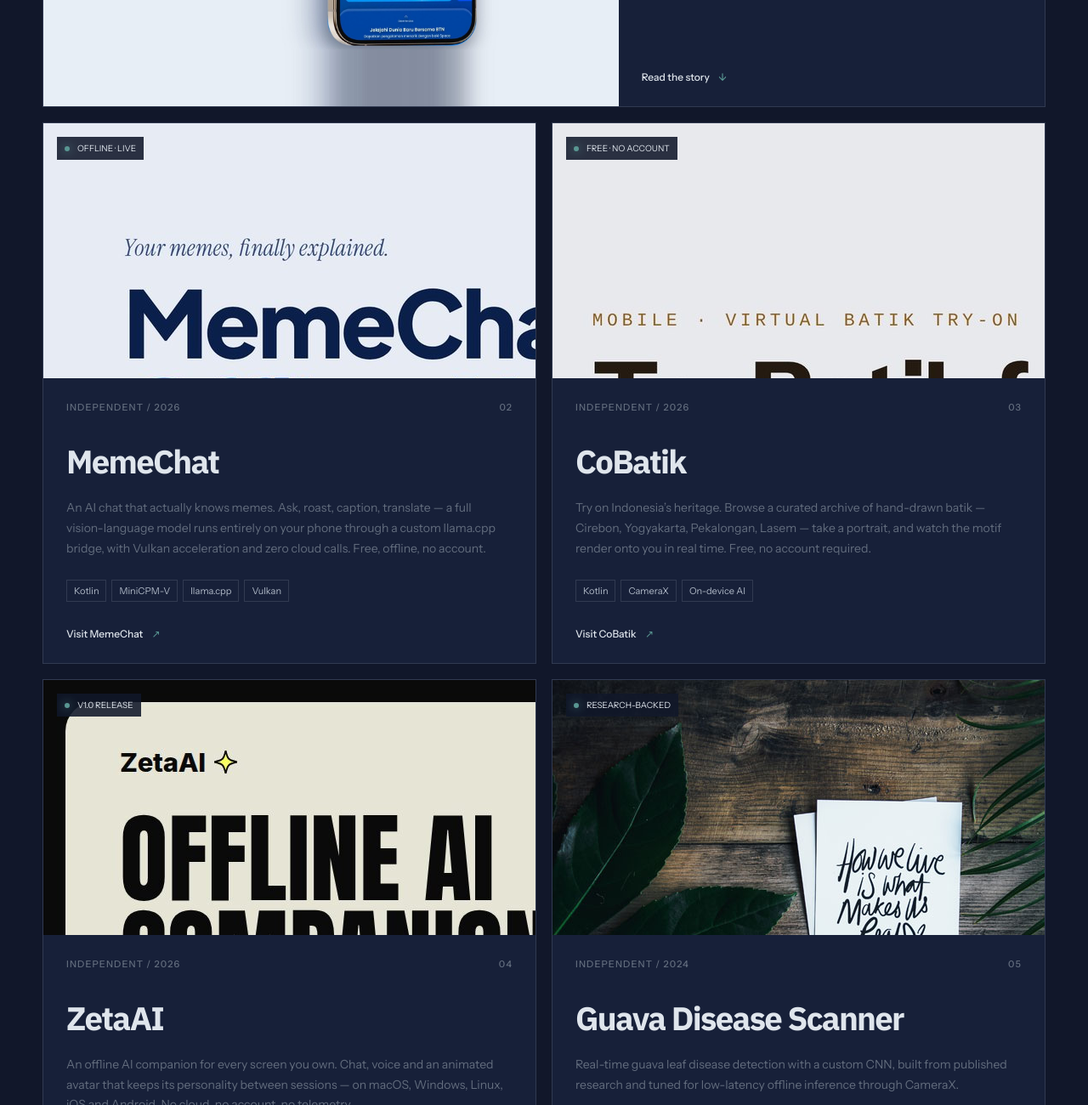
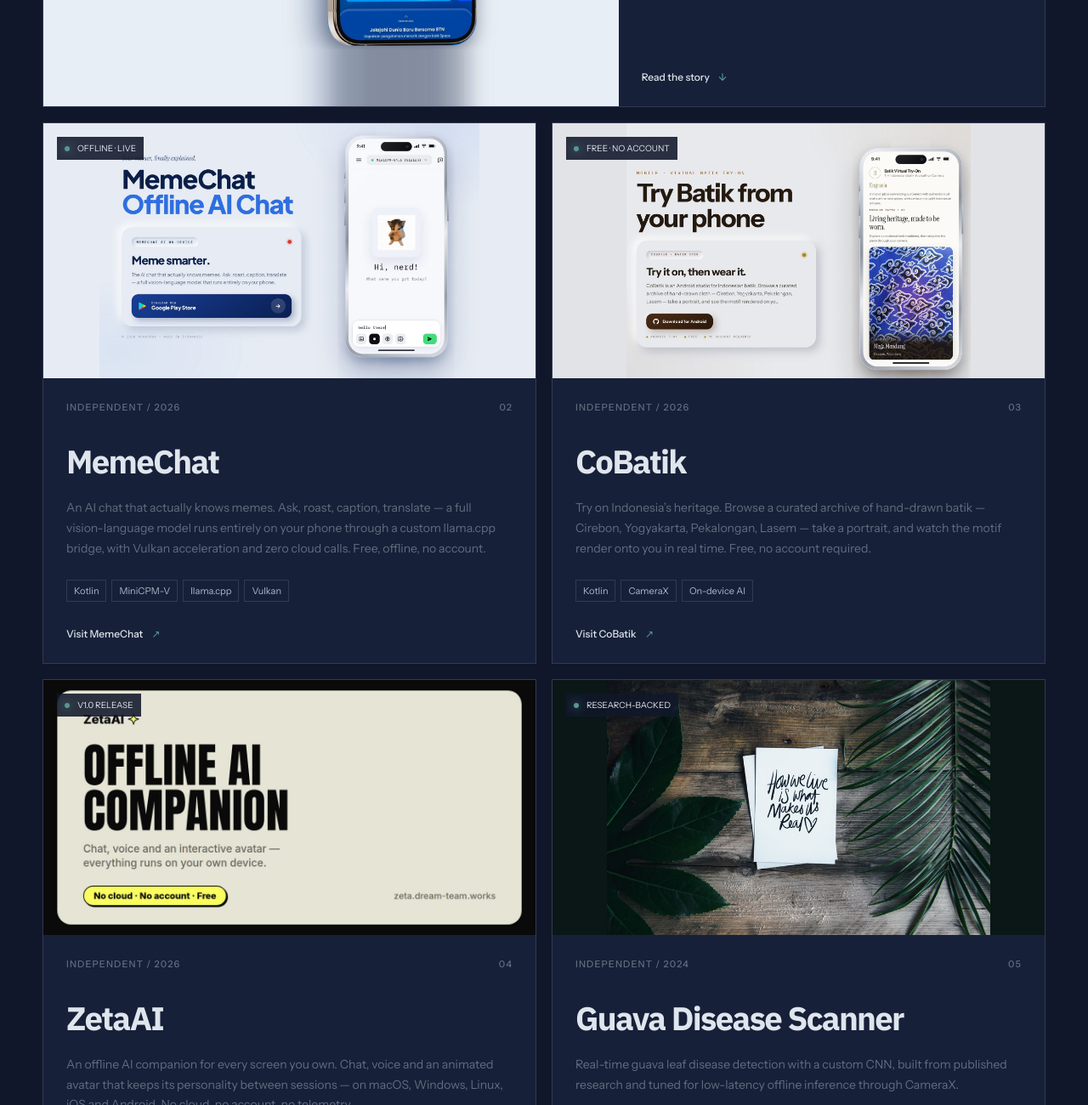
Before and after one commit to DaniZakaria63/portofolio, a website: page index.html in a window 1280 px wide. Shown: the part 3231-4531 px from the top of the page at 85% size. Drawn offline with Linux system fonts and the light colour scheme; animation ran at ten frames a second.

Commit message:
fix: every project card shows its full artwork — no zoom, no crop
Same 'show normal' treatment as the BTN card: contain fit + background
colour sampled from each artwork's own edges, so the cards read as
intentional mats instead of letterboxes.
- MemeChat #e7ebf4 · CoBatik #e2e3e6 · ZetaAI #0a0a0a · Guava #0a1716

```diff
--- a/index.html
+++ b/index.html
@@ -97,10 +97,10 @@
       <div class="project-toolbar reveal" role="tablist" aria-label="Filter projects"><button class="filter active" data-filter="all">All work <sup>05</sup></button><button class="filter" data-filter="independent">Independent <sup>04</sup></button><button class="filter" data-filter="company">Company <sup>01</sup></button></div>
       <div class="projects-grid">
         <article class="project-card project-featured reveal" data-type="company"><div class="project-media project-image" style="background-image:url('images/btn-mobile-2.jpg');background-size:contain;background-repeat:no-repeat;background-position:center;background-color:#e7eef6"><span class="media-status"><i></i> 5M+ users</span></div><div class="project-info"><div class="project-meta"><span>Infosys / 2023–25</span><span>01</span></div><h3>BTN Mobile Banking</h3><p>Seven flagship features — QRIS, cardless, mortgage, auto debit and more — delivered end-to-end into a national banking app used by 5M+ people. Owned two full change-request cycles from requirement analysis to Play Store release, and set the modern-Android standards that cut regression bugs ~25%.</p><div class="tech-stack"><i>Kotlin</i><i>Compose</i><i>Jetpack</i><i>Clean architecture</i></div><a href="#experience" class="project-link">Read the story <span>↓</span></a></div></article>
-        <article class="project-card reveal" data-type="independent"><div class="project-media project-image" style="background-image:url('images/memechat.jpg')"><span class="media-status"><i></i> offline · live</span></div><div class="project-info"><div class="project-meta"><span>Independent / 2026</span><span>02</span></div><h3>MemeChat</h3><p>An AI chat that actually knows memes. Ask, roast, caption, translate — a full vision-language model runs entirely on your phone through a custom llama.cpp bridge, with Vulkan acceleration and zero cloud calls. Free, offline, no account.</p><div class="tech-stack"><i>Kotlin</i><i>MiniCPM-V</i><i>llama.cpp</i><i>Vulkan</i></div><a href="https://memechat.dream-team.works" target="_blank" rel="noopener" class="project-link">Visit MemeChat <span>↗</span></a></div></article>
-        <article class="project-card reveal" data-type="independent"><div class="project-media project-image" style="background-image:url('images/cobatik.jpg')"><span class="media-status"><i></i> free · no account</span></div><div class="project-info"><div class="project-meta"><span>Independent / 2026</span><span>03</span></div><h3>CoBatik</h3><p>Try on Indonesia’s heritage. Browse a curated archive of hand-drawn batik — Cirebon, Yogyakarta, Pekalongan, Lasem — take a portrait, and watch the motif render onto you in real time. Free, no account required.</p><div class="tech-stack"><i>Kotlin</i><i>CameraX</i><i>On-device AI</i></div><a href="https://cobatik.dream-team.works" target="_blank" rel="noopener" class="project-link">Visit CoBatik <span>↗</span></a></div></article>
-        <article class="project-card reveal" data-type="independent"><div class="project-media project-image" style="background-image:url('images/zetaai.jpg')"><span class="media-status"><i></i> v1.0 release</span></div><div class="project-info"><div class="project-meta"><span>Independent / 2026</span><span>04</span></div><h3>ZetaAI</h3><p>An offline AI companion for every screen you own. Chat, voice and an animated avatar that keeps its personality between sessions — on macOS, Windows, Linux, iOS and Android. No cloud, no account, no telemetry.</p><div class="tech-stack"><i>On-device LLM</i><i>Voice</i><i>Cross-platform</i></div><a href="https://zeta.dream-team.works" target="_blank" rel="noopener" class="project-link">Visit ZetaAI <span>↗</span></a></div></article>
-        <article class="project-card reveal" data-type="independent"><div class="project-media project-image" style="background-image:url('images/project-3.jpg')"><span class="media-status"><i></i> research-backed</span></div><div class="project-info"><div class="project-meta"><span>Independent / 2024</span><span>05</span></div><h3>Guava Disease Scanner</h3><p>Real-time guava leaf disease detection with a custom CNN, built from published research and tuned for low-latency offline inference through CameraX.</p><div class="tech-stack"><i>CameraX</i><i>TFLite</i><i>CNN</i></div><a href="https://github.com/DaniZakaria63/MyGuavaScanner" target="_blank" rel="noopener" class="project-link">View project <span>↗</span></a></div></article>
+        <article class="project-card reveal" data-type="independent"><div class="project-media project-image" style="background-image:url('images/memechat.jpg');background-size:contain;background-repeat:no-repeat;background-position:center;background-color:#e7ebf4"><span class="media-status"><i></i> offline · live</span></div><div class="project-info"><div class="project-meta"><span>Independent / 2026</span><span>02</span></div><h3>MemeChat</h3><p>An AI chat that actually knows memes. Ask, roast, caption, translate — a full vision-language model runs entirely on your phone through a custom llama.cpp bridge, with Vulkan acceleration and zero cloud calls. Free, offline, no account.</p><div class="tech-stack"><i>Kotlin</i><i>MiniCPM-V</i><i>llama.cpp</i><i>Vulkan</i></div><a href="https://memechat.dream-team.works" target="_blank" rel="noopener" class="project-link">Visit MemeChat <span>↗</span></a></div></article>
+        <article class="project-card reveal" data-type="independent"><div class="project-media project-image" style="background-image:url('images/cobatik.jpg');background-size:contain;background-repeat:no-repeat;background-position:center;background-color:#e2e3e6"><span class="media-status"><i></i> free · no account</span></div><div class="project-info"><div class="project-meta"><span>Independent / 2026</span><span>03</span></div><h3>CoBatik</h3><p>Try on Indonesia’s heritage. Browse a curated archive of hand-drawn batik — Cirebon, Yogyakarta, Pekalongan, Lasem — take a portrait, and watch the motif render onto you in real time. Free, no account required.</p><div class="tech-stack"><i>Kotlin</i><i>CameraX</i><i>On-device AI</i></div><a href="https://cobatik.dream-team.works" target="_blank" rel="noopener" class="project-link">Visit CoBatik <span>↗</span></a></div></article>
+        <article class="project-card reveal" data-type="independent"><div class="project-media project-image" style="background-image:url('images/zetaai.jpg');background-size:contain;background-repeat:no-repeat;background-position:center;background-color:#0a0a0a"><span class="media-status"><i></i> v1.0 release</span></div><div class="project-info"><div class="project-meta"><span>Independent / 2026</span><span>04</span></div><h3>ZetaAI</h3><p>An offline AI companion for every screen you own. Chat, voice and an animated avatar that keeps its personality between sessions — on macOS, Windows, Linux, iOS and Android. No cloud, no account, no telemetry.</p><div class="tech-stack"><i>On-device LLM</i><i>Voice</i><i>Cross-platform</i></div><a href="https://zeta.dream-team.works" target="_blank" rel="noopener" class="project-link">Visit ZetaAI <span>↗</span></a></div></article>
+        <article class="project-card reveal" data-type="independent"><div class="project-media project-image" style="background-image:url('images/project-3.jpg');background-size:contain;background-repeat:no-repeat;background-position:center;background-color:#0a1716"><span class="media-status"><i></i> research-backed</span></div><div class="project-info"><div class="project-meta"><span>Independent / 2024</span><span>05</span></div><h3>Guava Disease Scanner</h3><p>Real-time guava leaf disease detection with a custom CNN, built from published research and tuned for low-latency offline inference through CameraX.</p><div class="tech-stack"><i>CameraX</i><i>TFLite</i><i>CNN</i></div><a href="https://github.com/DaniZakaria63/MyGuavaScanner" target="_blank" rel="noopener" class="project-link">View project <span>↗</span></a></div></article>
       </div>
     </div></section>
 
```
